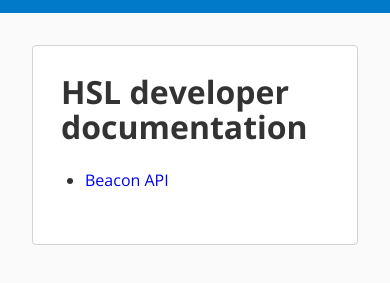
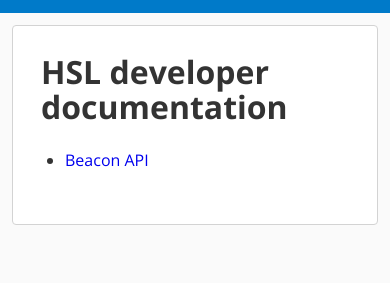
Before and after one commit to HSLdevcom/hsldevcom.github.io, a Gatsby site: page / in a window 390 px wide. Shown: the part 67-350 px from the top of the page. Built offline with nearby package versions, Linux system fonts and the light colour scheme; Gatsby itself is replaced by a stand-in of ours; some packages are replaced by stand-ins of ours.

Commit message:
Use smaller margins on mobile

```diff
--- a/src/components/Container.js
+++ b/src/components/Container.js
@@ -4,7 +4,11 @@ import styled from "styled-components"
 import Header from "./Header"
 
 const Container = styled.div`
-  margin: 2rem 2rem;
+  margin: 0.75rem 0.75rem;
+
+  @media(min-width: 768px) {
+    margin: 2rem 2rem;
+  }
 `
 
 const Content = styled.main`
```
